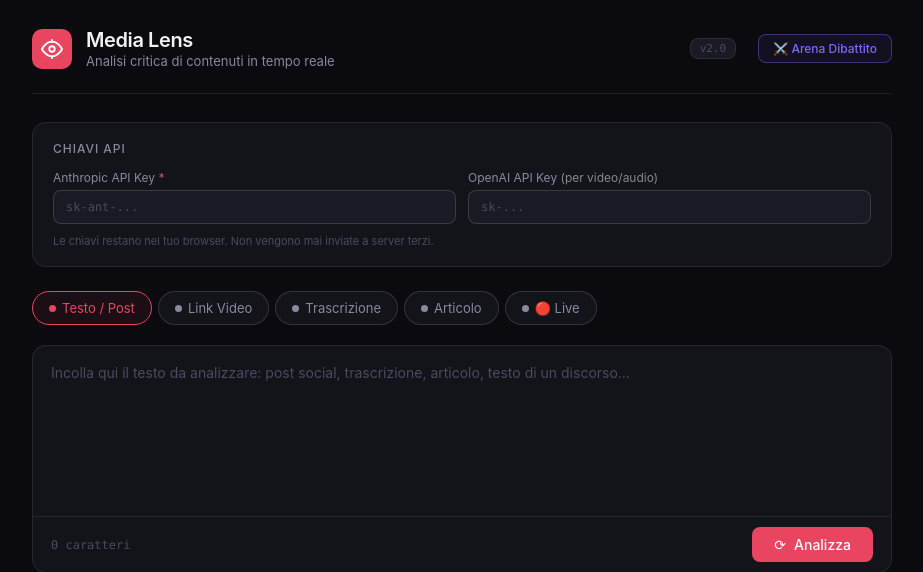
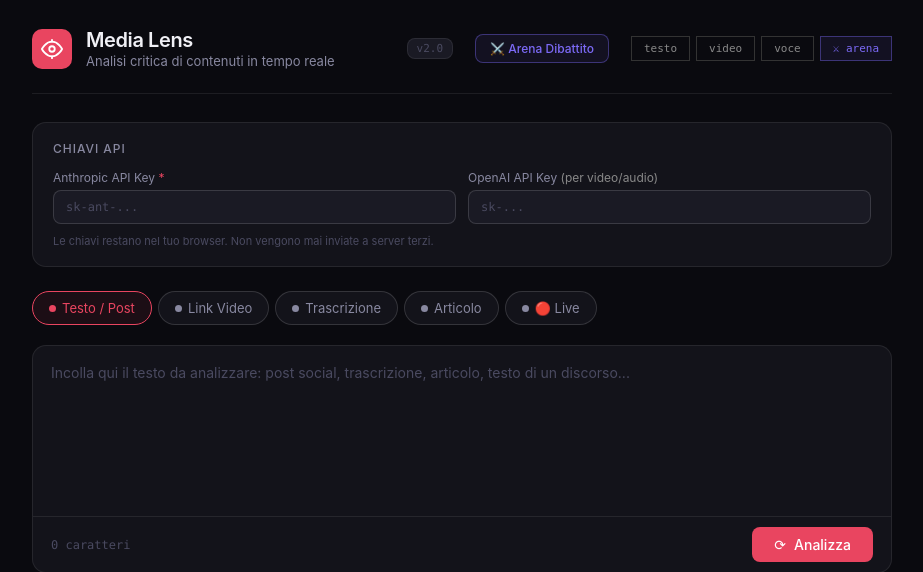
Before and after one commit to SuricatoSPARTANO/medialens, a Python web app: template templates/index.html in a window 1280 px wide. Shown: the top 572 px of the page, without its empty margins (178-1101 px from the left). Run offline with Jinja, Linux system fonts and the light colour scheme; the template is opened without the code that fills it, so the values that code supplies are empty.

Commit message:
Update index.html

```diff
--- a/templates/index.html
+++ b/templates/index.html
@@ -178,6 +178,12 @@ header { padding: 28px 0 24px; display: flex; align-items: center; gap: 14px; bo
   </div>
   <span class="version">v2.0</span>
   <a href="/debate" style="margin-left:8px;padding:6px 14px;border:0.5px solid rgba(124,106,247,.4);border-radius:8px;background:rgba(124,106,247,.08);color:#7c6af7;font-size:12px;text-decoration:none;font-weight:500">⚔️ Arena Dibattito</a>
+  <div style="margin-left:8px;display:flex;gap:6px">
+    <a href="/testo" style="padding:5px 12px;border:0.5px solid #333;background:transparent;color:#888;font-size:11px;text-decoration:none;font-family:monospace">testo</a>
+    <a href="/video" style="padding:5px 12px;border:0.5px solid #333;background:transparent;color:#888;font-size:11px;text-decoration:none;font-family:monospace">video</a>
+    <a href="/voce" style="padding:5px 12px;border:0.5px solid #333;background:transparent;color:#888;font-size:11px;text-decoration:none;font-family:monospace">voce</a>
+    <a href="/debate" style="padding:5px 12px;border:0.5px solid rgba(124,106,247,.4);background:rgba(124,106,247,.08);color:#7c6af7;font-size:11px;text-decoration:none;font-family:monospace">⚔ arena</a>
+  </div>
 </header>
 
 <div class="keys-panel">
```
